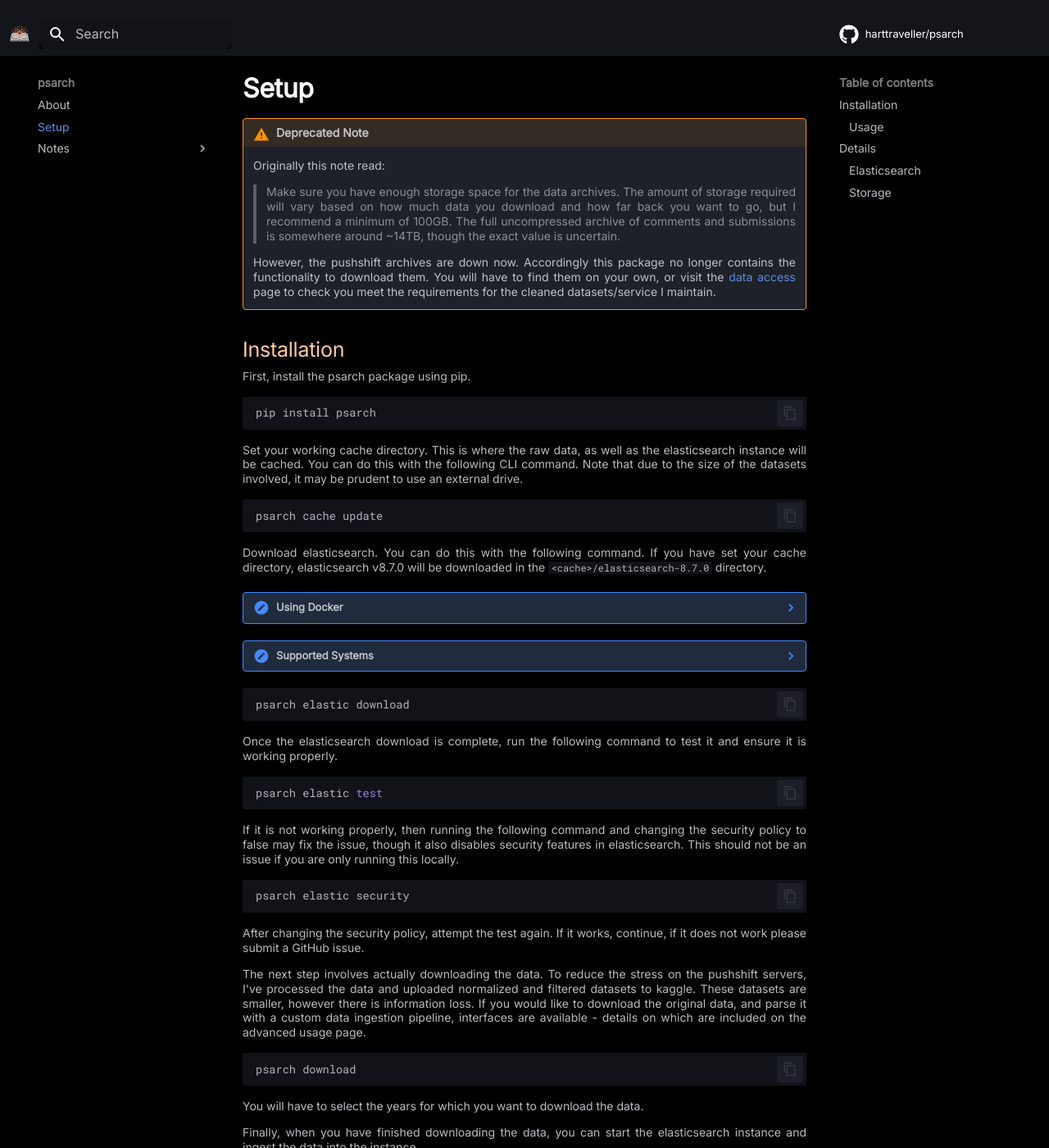
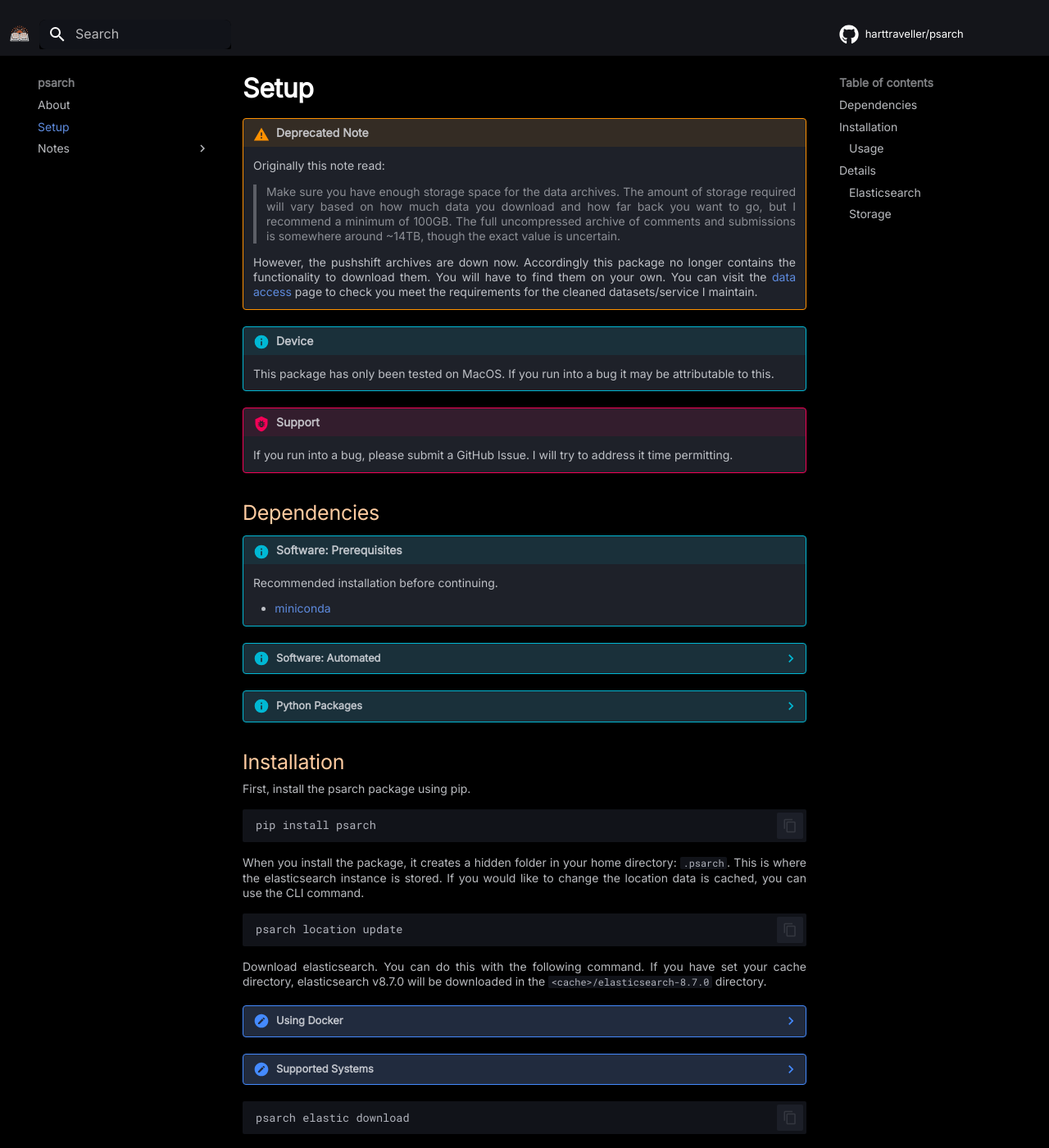
Before and after one commit to harttraveller/psarch, an MkDocs documentation site: the page built from docs/setup.md, in a window 1280 px wide and 1400 px high. Shown: the whole window at 82% size. Built offline with MkDocs 1.6.1 and Material for MkDocs 9.7.7, drawn with Linux system fonts in a browser that asks for light colours; comment, search, counter and statistics services are not loaded.

Commit message:
docs/setup: update

````diff
--- a/docs/setup.md
+++ b/docs/setup.md
@@ -6,9 +6,28 @@
 
     > Make sure you have enough storage space for the data archives. The amount of storage required will vary based on how much data you download and how far back you want to go, but I recommend a minimum of 100GB. The full uncompressed archive of comments and submissions is somewhere around ~14TB, though the exact value is uncertain.
 
-    However, the pushshift archives are down now. Accordingly this package no longer contains the functionality to download them. You will have to find them on your own, or visit the [data access](data.md) page to check you meet the requirements for the cleaned datasets/service I maintain.
+    However, the pushshift archives are down now. Accordingly this package no longer contains the functionality to download them. You will have to find them on your own. You can visit the [data access](data.md) page to check you meet the requirements for the cleaned datasets/service I maintain.
 
+!!! info "Device"
+    This package has only been tested on MacOS. If you run into a bug it may be attributable to this.
 
+!!! bug "Support"
+    If you run into a bug, please submit a GitHub Issue. I will try to address it time permitting.
+
+## Dependencies
+
+!!! info "Software: Prerequisites"
+    Recommended installation before continuing.
+
+    - [miniconda](https://docs.conda.io/en/latest/miniconda.html)
+
+??? info "Software: Automated"
+    Installed via included CLI during the setup process. You can install separately if you prefer.
+
+    - [elasticsearch](https://www.elastic.co/downloads/elasticsearch)
+
+??? info "Python Packages"
+    These are installed automatically. Package dependencies vary based on whether you install the package as a developer or a user. For the former, check the [requirements.txt]() file. For the latter, check the [setup.py]() file. The developer dependencies are a superset of the user dependencies.
 
 ## Installation
 
@@ -18,10 +37,10 @@ First, install the psarch package using pip.
 pip install psarch
 ```
 
-Set your working cache directory. This is where the raw data, as well as the elasticsearch instance will be cached. You can do this with the following CLI command. Note that due to the size of the datasets involved, it may be prudent to use an external drive.
+When you install the package, it creates a hidden folder in your home directory: `.psarch`. This is where the elasticsearch instance is stored. If you would like to change the location data is cached, you can use the CLI command.
 
 ```bash
-psarch cache update
+psarch location update
 ```
 
 Download elasticsearch. You can do this with the following command. If you have set your cache directory, elasticsearch v8.7.0 will be downloaded in the `<cache>/elasticsearch-8.7.0` directory.
````
